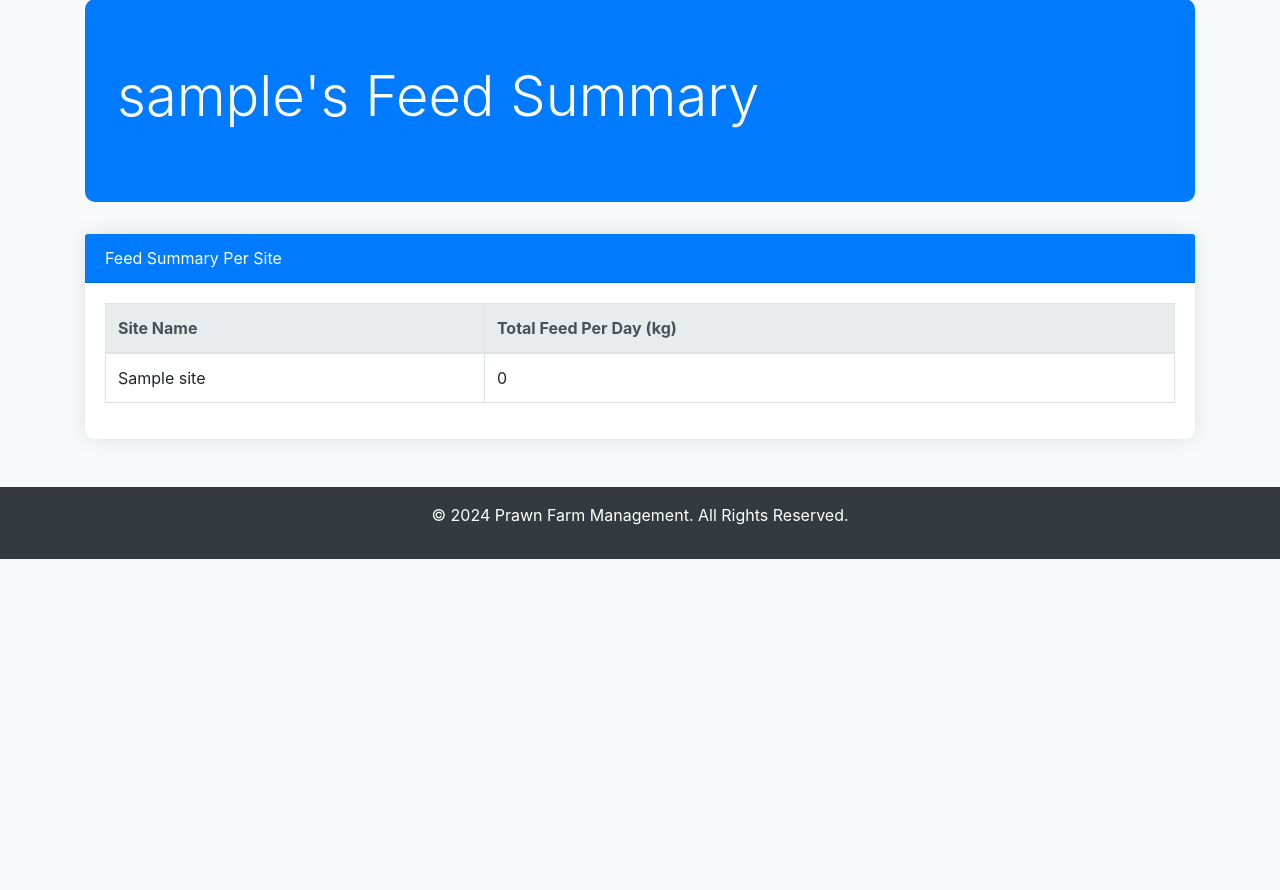
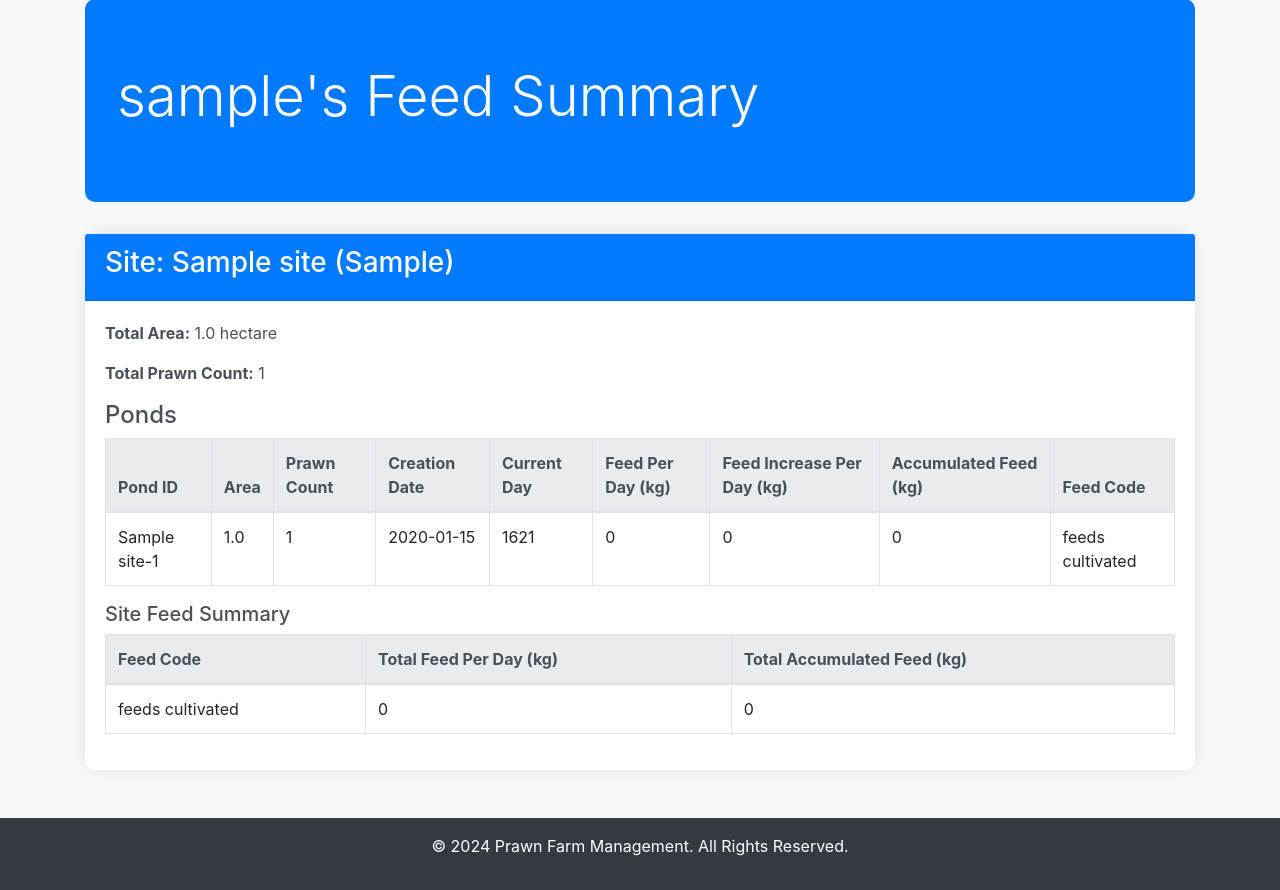
Before and after one commit to AswinKumar1807/live-feed-stock, a Flask app: page /admin/user/1 in a window 1280 px wide. Shown: the part 105-995 px from the top of the page. Before the commit the page ends 664 px from the top, so only its background shows below. Run offline with Flask 3, Linux system fonts and the light colour scheme; tables that the repository leaves empty hold one stand-in row (values such as "Sample post"); data that the repository does not hold is empty; parts of the project's set-up code (start-up, migrations or seed data) failed here and were passed over; some libraries are stand-ins or nearby versions.

Commit message:
addition of more details of user in admin

```diff
--- a/app.py
+++ b/app.py
@@ -498,7 +498,6 @@ def admin():
 
 @app.route('/admin/user/<int:user_id>')
 def user_details(user_id):
-
     cursor = mysql.connection.cursor(MySQLdb.cursors.DictCursor)
 
     # Fetch user details
@@ -518,7 +517,6 @@ def user_details(user_id):
     cursor.close()
 
     site_data = {}
-    site_feed_summary = {}
     today_date = datetime.datetime.now().date()
 
     for pond in ponds:
@@ -531,11 +529,8 @@ def user_details(user_id):
                 'total_area': 0,
                 'total_prawn_count': 0,
                 'total_feed_per_day': 0,
-                'ponds': []
-            }
-            site_feed_summary[site_id] = {
-                'site_name': pond['site_name'],
-                'total_feed_per_day': 0,
+                'ponds': [],
+                'site_feed_summary': {}
             }
 
         site_data[site_id]['total_area'] += pond['area']
@@ -566,14 +561,22 @@ def user_details(user_id):
 
         # Add feed details to the site-specific summary
         site_data[site_id]['total_feed_per_day'] += pond['feed_per_day']
-        site_feed_summary[site_id]['total_feed_per_day'] += pond['feed_per_day']
+
+        feed_code = pond['feed_code']
+        if feed_code not in site_data[site_id]['site_feed_summary']:
+            site_data[site_id]['site_feed_summary'][feed_code] = {
+                'total_feed_per_day': 0,
+                'total_accumulated_feed': 0
+            }
+        site_data[site_id]['site_feed_summary'][feed_code]['total_feed_per_day'] += pond['feed_per_day']
+        site_data[site_id]['site_feed_summary'][feed_code]['total_accumulated_feed'] += pond['accumulated_feed']
 
         pond['creation_date'] = pond['creation_date'].strftime('%Y-%m-%d') if pond['creation_date'] else 'N/A'
         site_data[site_id]['ponds'].append(pond)
 
     return render_template('user_details.html',
                            user=user,
-                           site_feed_summary=site_feed_summary.values())
+                           sites=list(site_data.values()))
 
 
 if __name__ == '__main__':
--- a/templates/user_details.html
+++ b/templates/user_details.html
@@ -60,24 +60,63 @@
             <h1 class="display-4">{{ user.username }}'s Feed Summary</h1>
         </div>
 
+        {% for site in sites %}
         <div class="card mb-4">
             <div class="card-header">
-                Feed Summary Per Site
+                <h3>Site: {{ site.name }} ({{ site.location }})</h3>
             </div>
             <div class="card-body">
+                <p><strong>Total Area:</strong> {{ site.total_area }} hectare </p>
+                <p><strong>Total Prawn Count:</strong> {{ site.total_prawn_count }}</p>
+                <h4>Ponds</h4>
                 <div class="table-responsive">
-                    <table class="table table-bordered">
+                    <table class="table table-bordered table-hover">
                         <thead class="thead-light">
                             <tr>
-                                <th>Site Name</th>
-                                <th>Total Feed Per Day (kg)</th>
+                                <th>Pond ID</th>
+                                <th>Area</th>
+                                <th>Prawn Count</th>
+                                <th>Creation Date</th>
+                                <th>Current Day</th>
+                                <th>Feed Per Day (kg)</th>
+                                <th>Feed Increase Per Day (kg)</th>
+                                <th>Accumulated Feed (kg)</th>
+                                <th>Feed Code</th>
                             </tr>
                         </thead>
                         <tbody>
-                            {% for summary in site_feed_summary %}
+                            {% for pond in site.ponds %}
                             <tr>
-                                <td>{{ summary.site_name }}</td>
-                                <td>{{ summary.total_feed_per_day | round(2) }}</td>
+                                <td>{{ site.name }}-{{ pond.pond_id }}</td>
+                                <td>{{ pond.area | round(2) }}</td>
+                                <td>{{ pond.prawn_count }}</td>
+                                <td>{{ pond.creation_date }}</td>
+                                <td>{{ pond.current_day }}</td>
+                                <td>{{ pond.feed_per_day }}</td>
+                                <td>{{ pond.feed_increase_per_day }}</td>
+                                <td>{{ pond.accumulated_feed }}</td>
+                                <td>{{ pond.feed_code }}</td>
+                            </tr>
+                            {% endfor %}
+                        </tbody>
+                    </table>
+                </div>
+                <h5>Site Feed Summary</h5>
+                <div class="table-responsive">
+                    <table class="table table-bordered table-hover">
+                        <thead class="thead-light">
+                            <tr>
+                                <th>Feed Code</th>
+                                <th>Total Feed Per Day (kg)</th>
+                                <th>Total Accumulated Feed (kg)</th>
+                            </tr>
+                        </thead>
+                        <tbody>
+                            {% for feed_code, summary in site.site_feed_summary.items() %}
+                            <tr>
+                                <td>{{ feed_code }}</td>
+                                <td>{{ summary.total_feed_per_day }}</td>
+                                <td>{{ summary.total_accumulated_feed }}</td>
                             </tr>
                             {% endfor %}
                         </tbody>
@@ -85,6 +124,7 @@
                 </div>
             </div>
         </div>
+        {% endfor %}
     </div>
 
     <footer class="footer mt-5 p-3">
```
